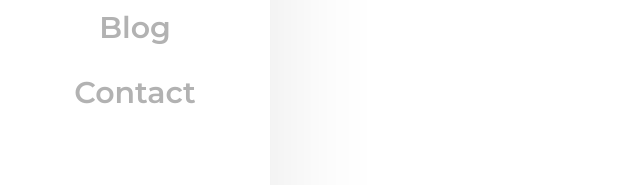
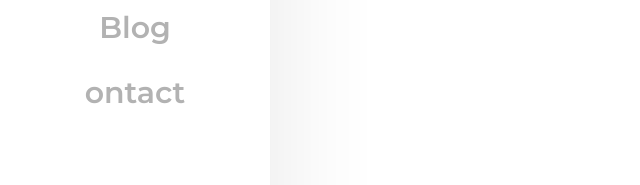
Before and after one commit to romatentrepreneurs/Global_Architect, a plain HTML site: page portfolio/gallery.html in a window 1280 px wide. Both pictures are taken after a click on the element 45 px from the left and 45 px from the top of the page. Shown: the part 438-623 px from the top of the page, 0-640 px from the left. Drawn offline with Linux system fonts and the light colour scheme.

Commit message:
Update gallery.html

```diff
--- a/portfolio/gallery.html
+++ b/portfolio/gallery.html
@@ -59,7 +59,7 @@
 				<li><a href="about.html">About</a></li>
 				<li><a href="gallery.html" class="active">Gallery</a></li>
 				<li><a href="blog.html">Blog</a></li>
-				<li><a href="contact.html">Contact</a></li>
+				<li><a href="contact.html">ontact</a></li>
 			</ul>
 		</nav>
 		<div class="sm-footer">
```
